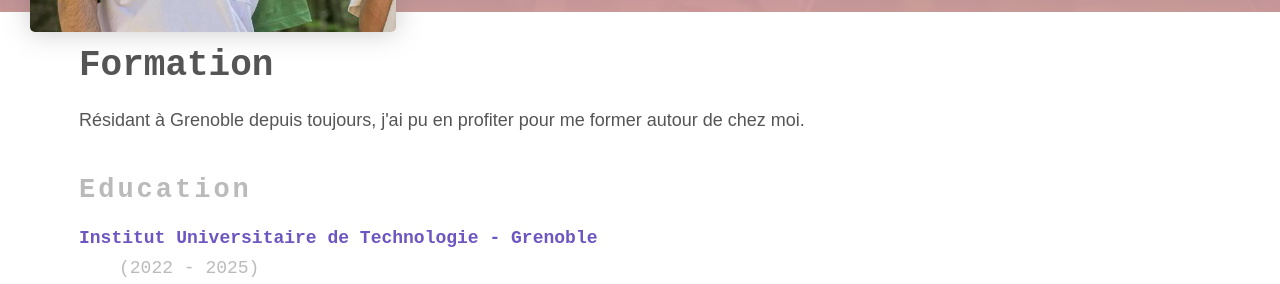
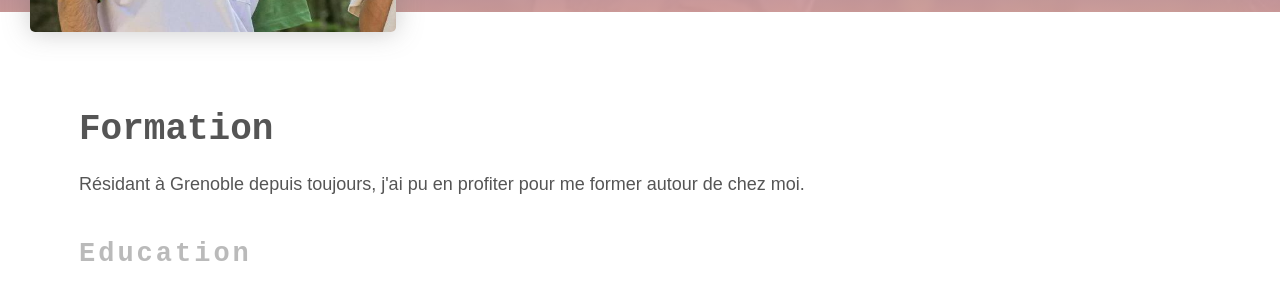
Before and after one commit to Yaniissou/Portfolio, a plain HTML site: page formation.html in a window 1280 px wide. Shown: the part 470-754 px from the top of the page. Drawn offline with Linux system fonts and the light colour scheme.

Commit message:
edited formation padding

```diff
--- a/style.css
+++ b/style.css
@@ -108,7 +108,7 @@ i:hover{
 
 .formation{
 
-    margin-top: 0px;
+    margin-top: 64px;
     margin-left: 64px;
     margin-bottom: 0px;
     margin-right: 64px;
```
